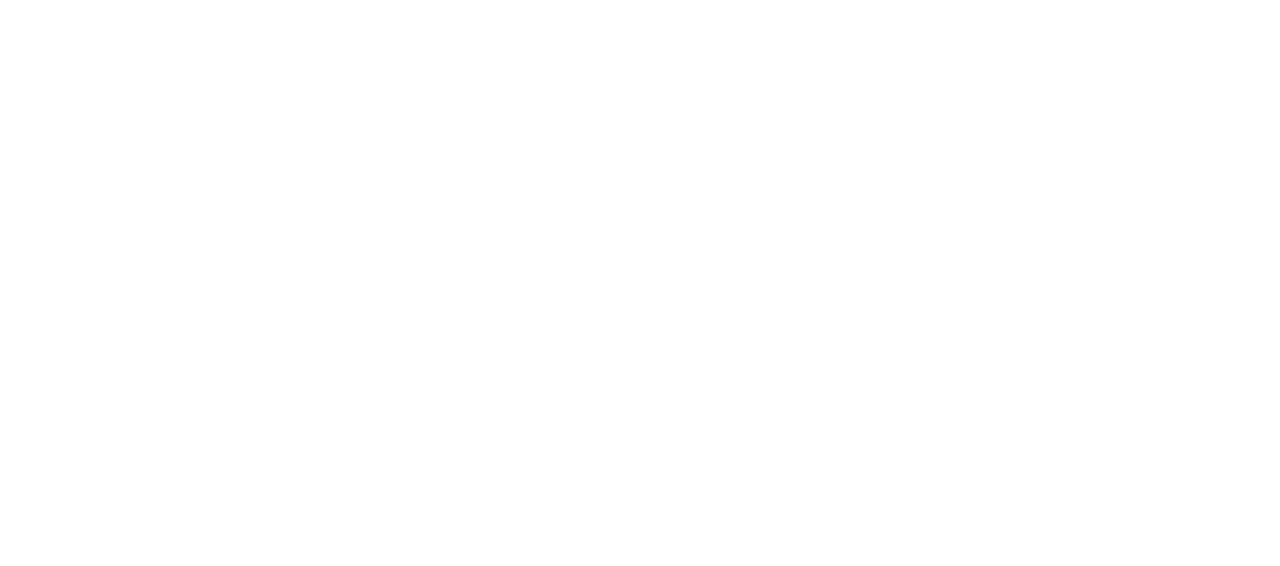
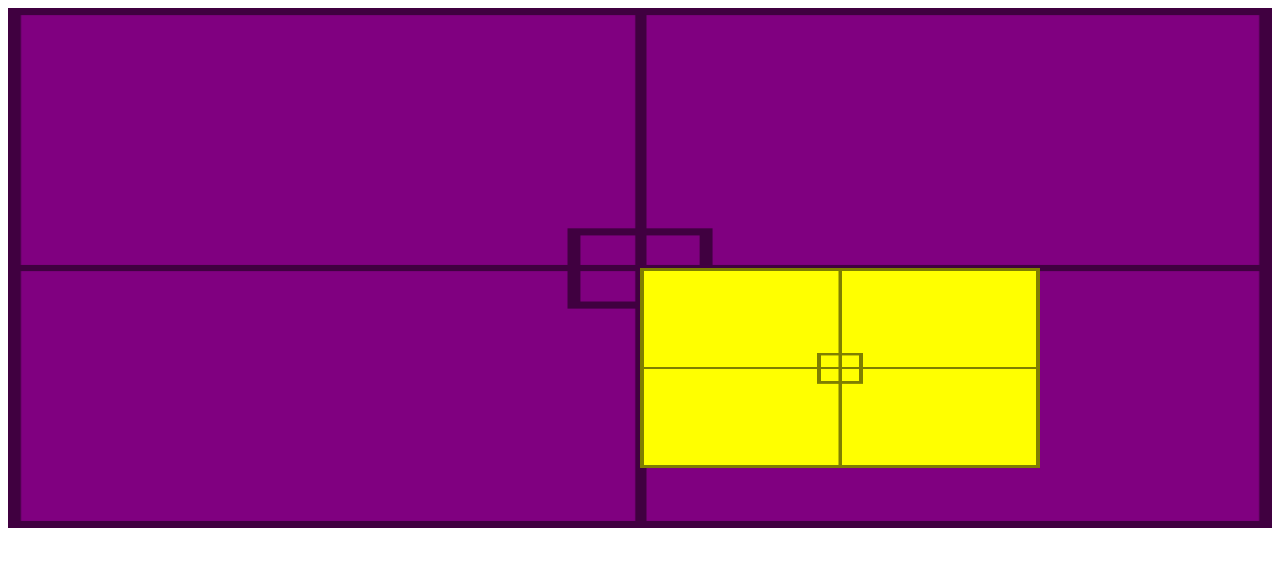
Before and after one commit to leolindosodev/html-e-css, a plain HTML site: page ex022/fundo007.html in a window 1280 px wide. Drawn offline with Linux system fonts and the light colour scheme.

Commit message:
Updating the content on centralization

```diff
--- a/ex022/fundo007.html
+++ b/ex022/fundo007.html
@@ -6,11 +6,24 @@
     <title>Alinhamento Vertical</title>
     <style>
         #container{
+            background-image: url(imagens/target001.png);
+            background-size: 100% 100%;
+            position: relative;
             height: 500px;
+            padding: 10px;
+            background-color: purple;
         }
         #conteudo{
+            background-image: url(imagens/target001.png);
+            background-size: 100% 100%;
+            position: absolute;
+            height: 200px;
+            width: 400px;
+            background-color: yellow;
+            top: 50%;
+            left: 50%;
+        }
 
-        }
     </style>
 </head>
 <body>
```
